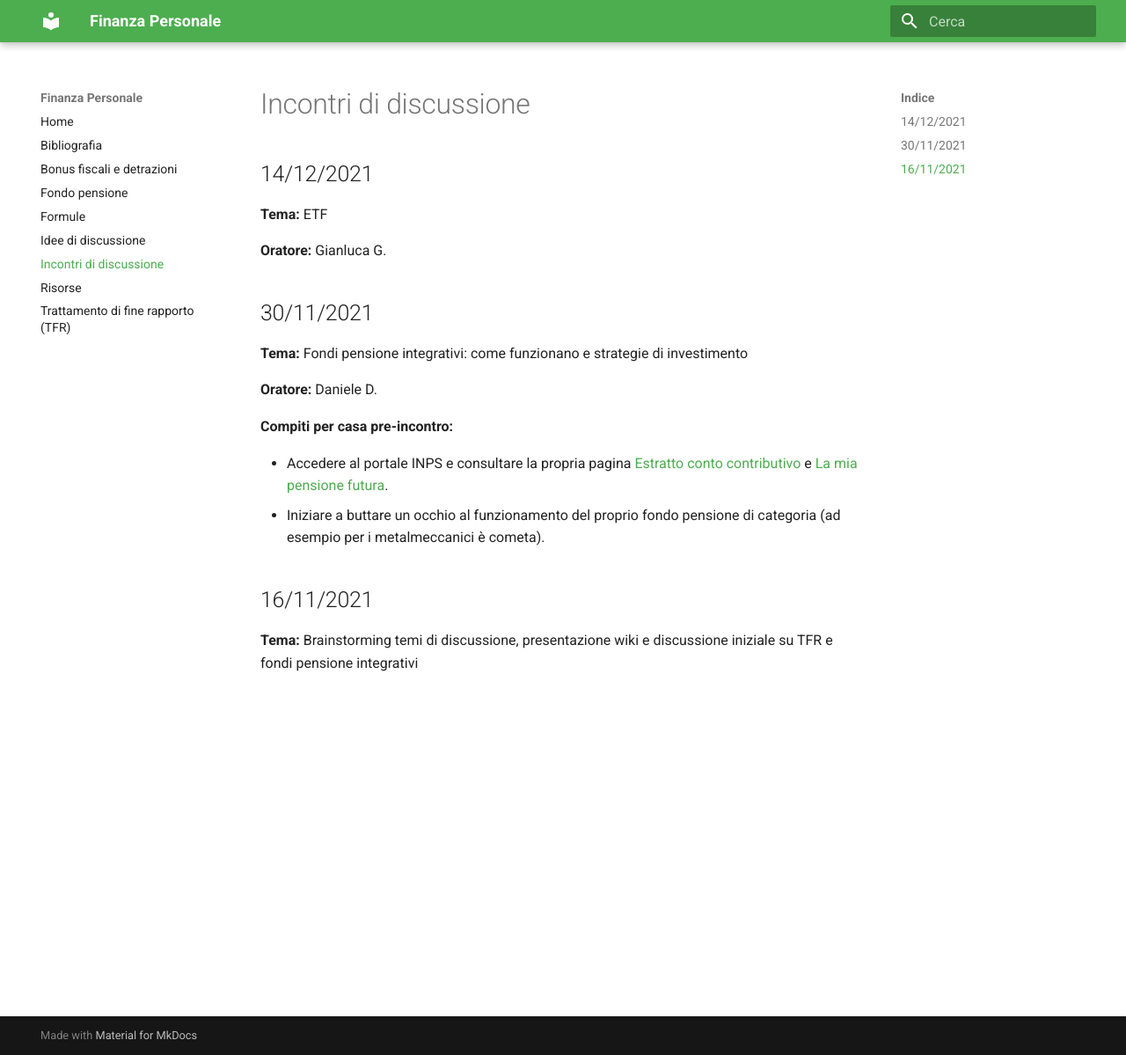
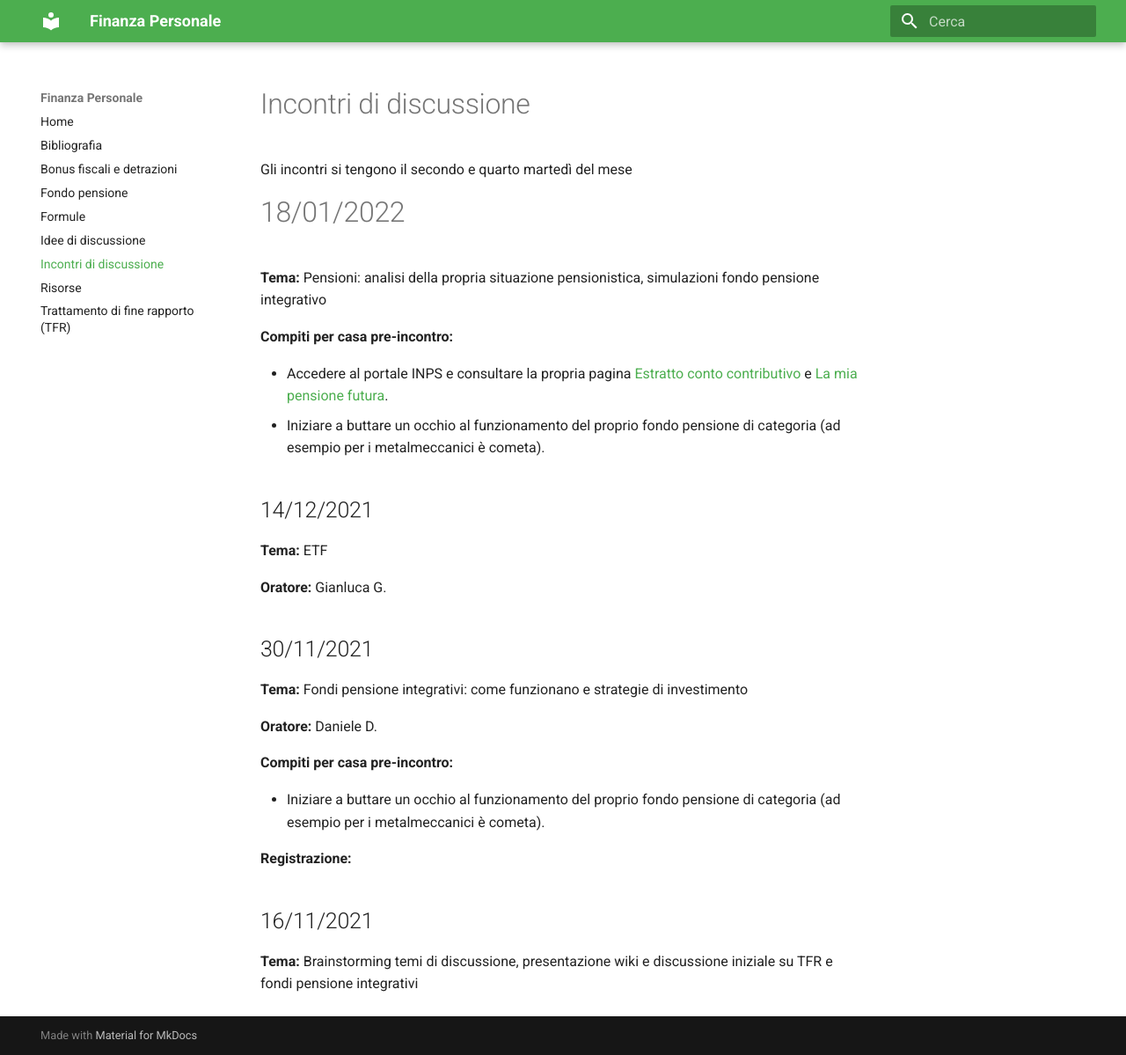
Before and after one commit to simgunz/wiki-finanza-personale, an MkDocs documentation site: the page built from docs/incontri.md, in a window 1280 px wide and 1199 px high. Shown: the whole window at 88% size. Built offline with MkDocs 1.6.1 and Material for MkDocs 9.7.7, drawn with Linux system fonts in a browser that asks for light colours.

Commit message:
Aggiornata pagina incontri, aggiunti link a incontro fondi pensione

```diff
--- a/docs/incontri.md
+++ b/docs/incontri.md
@@ -1,4 +1,15 @@
 # Incontri di discussione
+
+Gli incontri si tengono il secondo e quarto martedì del mese
+
+# 18/01/2022
+
+**Tema:** Pensioni: analisi della propria situazione pensionistica, simulazioni fondo pensione integrativo
+
+**Compiti per casa pre-incontro:**
+
+- Accedere al portale INPS e consultare la propria pagina [Estratto conto contributivo](https://www.inps.it/prestazioni-servizi/consultazione-estratto-conto-contributivoprevidenziale) e [La mia pensione futura](https://www.inps.it/prestazioni-servizi/la-mia-pensione-futura-simulazione-della-propria-pensione).
+- Iniziare a buttare un occhio al funzionamento del proprio fondo pensione di categoria (ad esempio per i metalmeccanici è cometa).
 
 ## 14/12/2021
 
@@ -14,8 +25,11 @@
 
 **Compiti per casa pre-incontro:**
 
-- Accedere al portale INPS e consultare la propria pagina [Estratto conto contributivo](https://www.inps.it/prestazioni-servizi/consultazione-estratto-conto-contributivoprevidenziale) e [La mia pensione futura](https://www.inps.it/prestazioni-servizi/la-mia-pensione-futura-simulazione-della-propria-pensione).
 - Iniziare a buttare un occhio al funzionamento del proprio fondo pensione di categoria (ad esempio per i metalmeccanici è cometa).
+
+**Registrazione:**
+
+
 
 ## 16/11/2021
 
```
